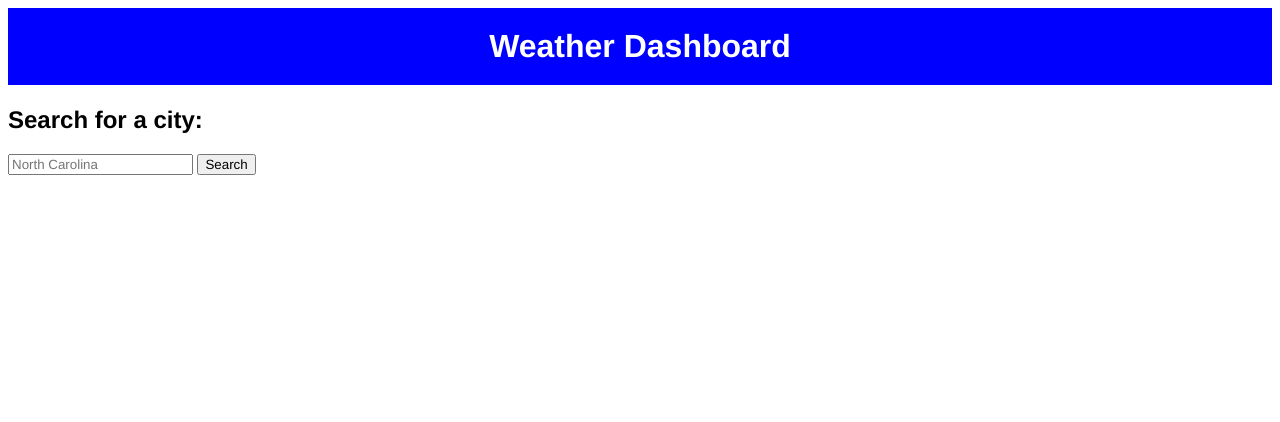
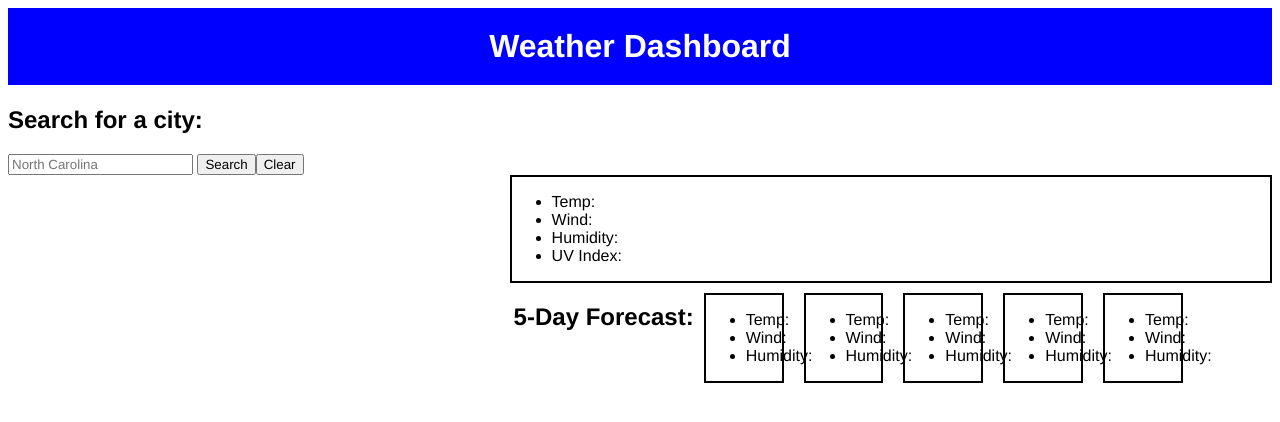
Before and after one commit to Carletta88/homework6, a plain HTML site: page index.html in a window 1280 px wide. Drawn offline with Linux system fonts and the light colour scheme.

Commit message:
updated more html, css, and js script

```diff
--- a/Assets/css/style.css
+++ b/Assets/css/style.css
@@ -17,8 +17,23 @@ form {
 
 .currentResults {
     width: 60%;
-    height: 30%;
+    height: 40%;
     border: black solid 2px;
     float: right;
-    visibility: hidden;
+
 }
+
+.fiveDayResults {
+    width: 60%;
+    height: 30%;
+    float:right;
+    display: flex;
+}
+
+card {
+    width: 10%;
+    height: 30%;
+    margin: 10px;
+    border: black solid 2px;
+
+}
--- a/Assets/js/script.js
+++ b/Assets/js/script.js
@@ -1,4 +1,8 @@
 var citySearchEl = document.querySelector("#citySearch");
+var searchInputVal = document.querySelector("#search-input");
+var recentSearchEl = document.querySelector(".recentSearches");
+var currentResultsEl = document.querySelector(".currentResults");
+var
 
 function handleSearchFormSubmit(event) {
     event.preventDefault();
@@ -12,10 +16,16 @@ function handleSearchFormSubmit(event) {
 
 }citySearchEl.addEventListener("submit", handleSearchFormSubmit);
 
+function gatherParams() {
+    var Para
+}
+
 // add a function that allows the user to input a city name in the search box
 // function to gather the parameters
 // after inputing the user name the user can click the search button and be presented with the results for that city
 // the user is also presented with the five day results for that city
 // the city is stored under the search button along with any other recent searches
 // my personal API Key 9e25d23bcd91708b2baf5fa31ef4f1b2
-// the weather API https://api.openweathermap.org/data/2.5/onecall?lat={lat}&lon={lon}&exclude={part}&appid={API key} - put your personal API in the spot that says appid
+// the weather API https://api.openweathermap.org/data/2.5/forecast/daily?q + q=CITY&cnt=5units=imperial&appid=9e25d23bcd91708b2baf5fa31ef4f1b2
+
+// example of working API http://api.openweathermap.org/geo/1.0/direct?q=London&limit=5&appid=9e25d23bcd91708b2baf5fa31ef4f1b2
--- a/index.html
+++ b/index.html
@@ -18,30 +18,52 @@
         <input id="search-input" class="form-input w-30" type="text" placeholder="North Carolina">
         <button class="btn btn-info btn-block">Search</button>
     </form>
+    <button class="btn btn-info btn-block">Clear</button>
     <div class="recentSearches">
 
     </div>
     <div class="currentResults">
-
+        <ul>
+            <li>Temp:</li>
+            <li>Wind:</li>
+            <li>Humidity:</li>
+            <li>UV Index:</li>
+        </ul>
     </div>
-    <div class="dayResults">
-        <card class="cityInfo">
-
-        </card>
+    <div class="fiveDayResults">
+        <h2>5-Day Forecast:</h2>
         <card class="dayOne">
-
+            <ul><li>Temp:</li>
+                <li>Wind:</li>
+                <li>Humidity:</li>
+            </ul>
         </card>
         <card class="dayTwo">
+            <ul><li>Temp:</li>
+                <li>Wind:</li>
+                <li>Humidity:</li>
+            </ul>
 
         </card>
         <card class="dayThree">
+            <ul><li>Temp:</li>
+                <li>Wind:</li>
+                <li>Humidity:</li>
+            </ul>
 
         </card>
         <card class="dayFour">
+            <ul><li>Temp:</li>
+                <li>Wind:</li>
+                <li>Humidity:</li>
+            </ul>
 
         </card>
         <card class="dayFive">
-
+            <ul><li>Temp:</li>
+                <li>Wind:</li>
+                <li>Humidity:</li>
+            </ul>
         </card>
     </div>
     <script src="Assets/js/script.js"></script>
```
